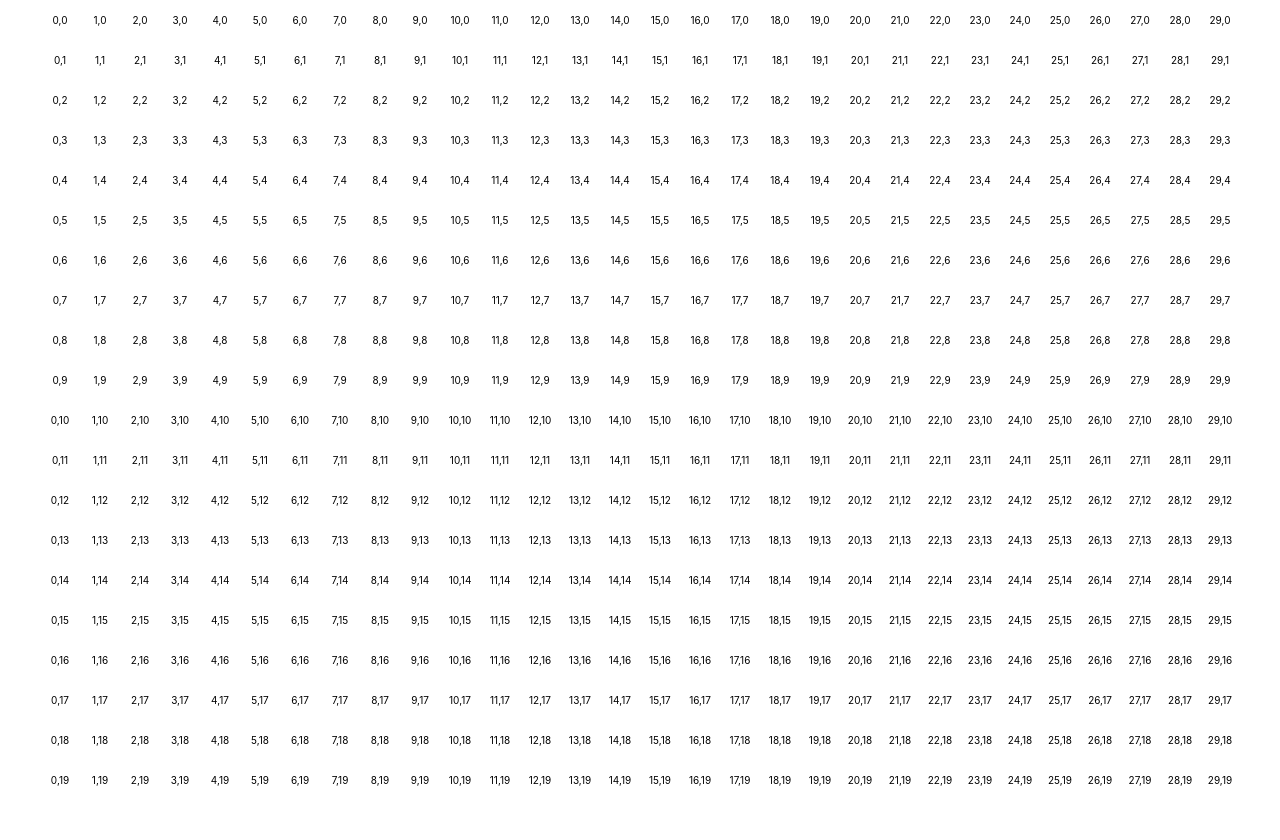
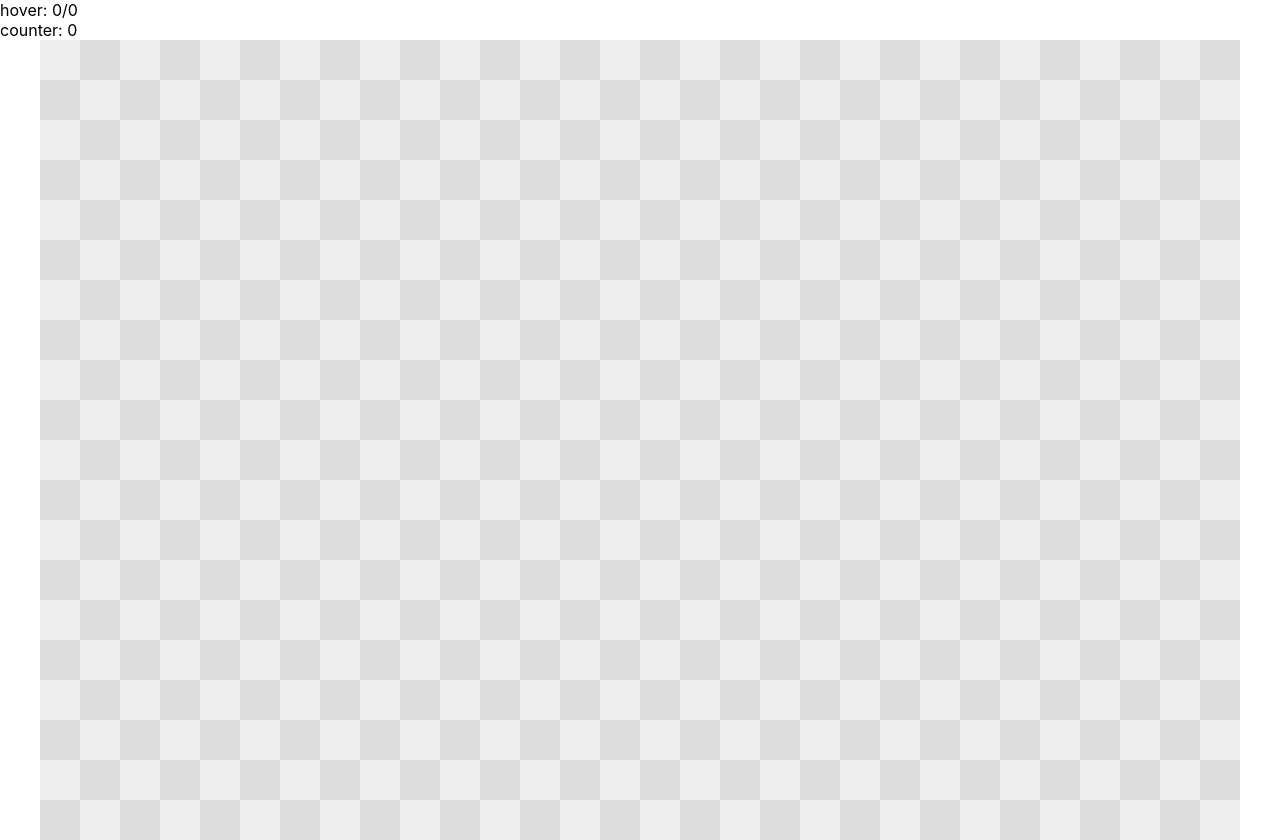
Before and after one commit to ss22-fp-mapc-gruppe6/astar-visualizer, a React (Create React App) app: page / in a window 1280 px wide. Before the commit the page ends 800 px from the top, so only its background shows below. Built offline with nearby package versions, Linux system fonts and the light colour scheme.

Commit message:
add checkered colors

```diff
--- a/src/App.css
+++ b/src/App.css
@@ -15,5 +15,14 @@
 }
 
 #container span span:hover {
-    background: lightcyan;
+    background: lightcyan !important;
 }
+#container span span {
+    background-color: #eeeeee;
+}
+#container span:nth-child(odd) span:nth-child(odd) {
+    background-color: #dddddd;
+}
+#container span:nth-child(even) span:nth-child(even) {
+    background-color: #dddddd
+}
--- a/src/App.tsx
+++ b/src/App.tsx
@@ -1,4 +1,4 @@
-import React, {useState} from 'react';
+import React, {useEffect, useState} from 'react';
 import './App.css';
 
 function App() {
@@ -6,23 +6,38 @@ function App() {
         x: number
         y: number
     }
-    let initialState : Point[][] = [[]]
-    for (let y = 0; y < 20; y++) {
-        let row = []
-        for (let x = 0; x < 30; x++) {
-            row.push({x,y})
+    useEffect(()=>{
+        let initialState: Point[][] = [[]]
+        for (let y = 0; y < 20; y++) {
+            let row = []
+            for (let x = 0; x < 30; x++) {
+                row.push({x, y})
+            }
+            initialState.push(row);
         }
-        initialState.push(row);
-    }
-    const [grid, setGrid] = useState(initialState)
-
+        setGrid(initialState)
+    },[])
+    const [grid, setGrid] = useState<Point[][]>([])
+    const [hoveredPoint, setHoveredPoint] = useState<Point>({x: 0, y: 0})
+    const [counter, setCounter] = useState(0)
     return (
         <>
-            <div id="container">
-                {grid.map(row =>
-                    <span>
-                        {row.map(p =>
-                            <span>{p.x},{p.y}</span>
+            <div>hover: {hoveredPoint.x}/{hoveredPoint.y}</div>
+            <div>counter: {counter}</div>
+            <div id="container"
+            onClick={event => setCounter(counter+1)}
+            >
+                {grid.map((row,index) =>
+                    <span key={index}>
+                        {row.map((p, index) =>
+                            <span
+                                // key={p.x + '/' + p.y}
+                                key={index}
+                                onMouseEnter={() => setHoveredPoint(p)}
+                                // className={(p.x + p.y) % 2 === 0 ? 'even' : 'odd'}
+                            >
+                                {/*{p.x},{p.y}*/}
+                            </span>
                         )}
                     </span>
                 )}
```
